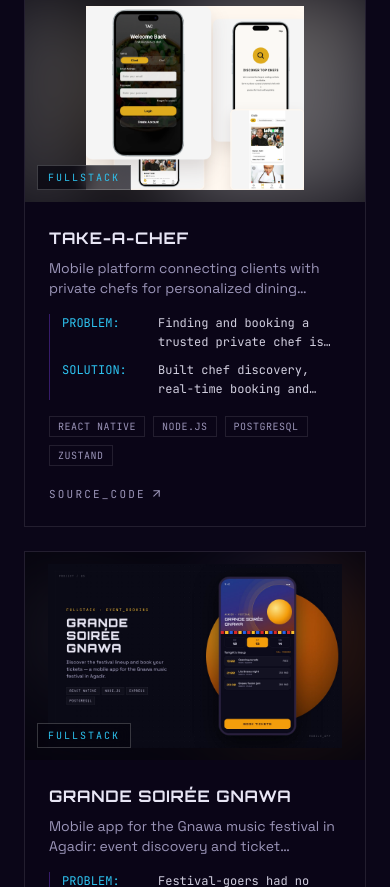
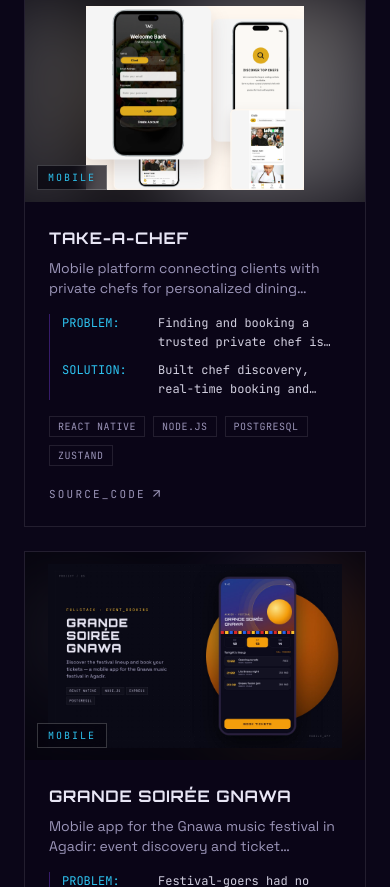
Before and after one commit to wiissal/wiissal-portfolio, a Next.js app: page /projects in a window 390 px wide. Shown: the part 2197-3084 px from the top of the page. Built offline with nearby package versions, Linux system fonts and the light colour scheme.

Commit message:
fix(data): set Beni Mellal Tourism category to Mobile

```diff
--- a/src/data/projects.js
+++ b/src/data/projects.js
@@ -49,7 +49,7 @@ export const projects = [
   {
     slug: "take-a-chef",
     title: "Take-a-Chef",
-    category: "Fullstack",
+    category: "Mobile",
     featured: true,
     description:
       "Mobile platform connecting clients with private chefs for personalized dining experiences.",
@@ -64,7 +64,7 @@ export const projects = [
   {
     slug: "grande-soiree-gnawa",
     title: "Grande Soirée Gnawa",
-    category: "Fullstack",
+    category: "Mobile",
     featured: false,
     description: "Mobile app for the Gnawa music festival in Agadir: event discovery and ticket booking.",
     problem: "Festival-goers had no single place to discover events and book tickets.",
@@ -103,7 +103,7 @@ export const projects = [
   {
     slug: "beni-mellal-tourism",
     title: "Beni Mellal Tourism",
-    category: "Mobile-Frontend",
+    category: "Mobile",
     featured: false,
      description: "Animated mobile travel guide showcasing the springs, lakes and heritage of the Beni Mellal region.",
     problem: "The region's attractions were hard to discover for travellers.",
```
